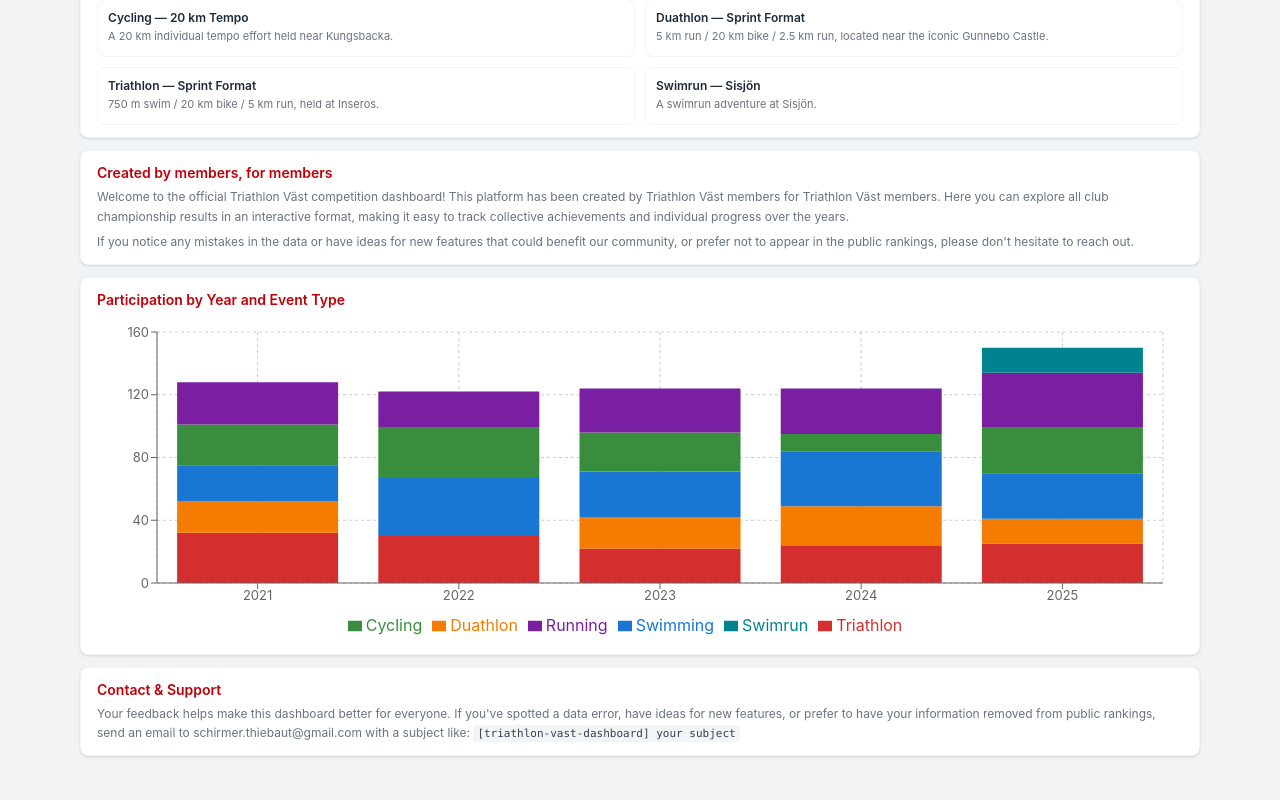
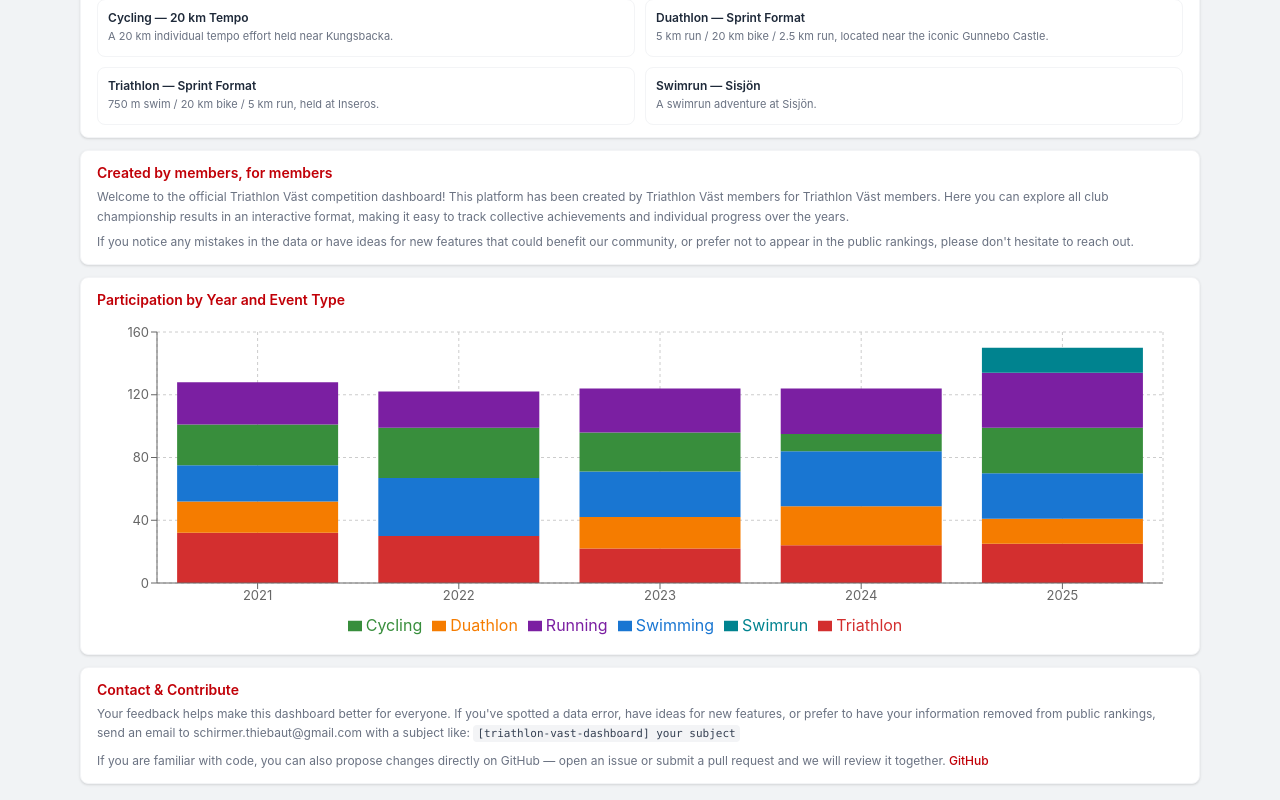
Before and after one commit to Thiebauts/triathlon-vast-dashboard, a Next.js app: page / in a window 1280 px wide. Shown: the part 358-1158 px from the top of the page. Before the commit the page ends 1130 px from the top, so only its background shows below. Built offline with nearby package versions, Linux system fonts and the light colour scheme.

Commit message:
feat(ui): add contributing section to dashboard and readme

```diff
--- a/src/components/tabs/OverviewTab.tsx
+++ b/src/components/tabs/OverviewTab.tsx
@@ -91,7 +91,7 @@ export function OverviewTab({ participationByYear, lang }: Props) {
         <ParticipationChart data={participationByYear} lang={lang} />
       </div>
 
-      {/* Contact */}
+      {/* Contact & Contribute */}
       <div className="bg-white rounded-lg shadow-sm border border-gray-100 px-4 py-3">
         <h2 className="text-sm font-semibold text-red-700 mb-1">{t('contact_title', lang)}</h2>
         <p className="text-xs text-gray-500 leading-relaxed">
@@ -100,6 +100,17 @@ export function OverviewTab({ participationByYear, lang }: Props) {
             [triathlon-vast-dashboard] {t('contact_subject_placeholder', lang)}
           </code>
         </p>
+        <p className="text-xs text-gray-500 leading-relaxed mt-2">
+          {t('contribute_text', lang)}{' '}
+          <a
+            href="https://github.com/Thiebauts/triathlon-vast-dashboard"
+            target="_blank"
+            rel="noopener noreferrer"
+            className="text-red-700 hover:underline font-medium"
+          >
+            GitHub
+          </a>
+        </p>
       </div>
     </div>
   )
--- a/src/lib/translations.ts
+++ b/src/lib/translations.ts
@@ -49,12 +49,16 @@ const TRANSLATIONS: Record<string, { en: string; sv: string }> = {
     sv: 'Sektionen Idrottarprofiler ger en personlig vy över varje medlems tävlingsresa: prestationshistorik, framsteg över tid och hur individuella resultat bidrar till klubbrankingen.',
   },
 
-  contact_title:        { en: 'Contact & Support', sv: 'Kontakt & Support' },
+  contact_title:        { en: 'Contact & Contribute', sv: 'Kontakt & Bidra' },
   contact_text:         {
     en: "Your feedback helps make this dashboard better for everyone. If you've spotted a data error, have ideas for new features, or prefer to have your information removed from public rankings, send an email to schirmer.thiebaut@gmail.com with a subject like:",
     sv: 'Din feedback hjälper till att göra denna dashboard bättre för alla. Om du har hittat ett datafel, har idéer för nya funktioner, eller föredrar att få din information borttagen från offentliga rankingar, skicka ett mail till schirmer.thiebaut@gmail.com med ett ämne som:',
   },
   contact_subject_placeholder: { en: 'your subject', sv: 'ditt ämne' },
+  contribute_text:      {
+    en: 'If you are familiar with code, you can also propose changes directly on GitHub — open an issue or submit a pull request and we will review it together.',
+    sv: 'Om du är bekant med kod kan du även föreslå ändringar direkt på GitHub — öppna ett ärende eller skicka en pull request så granskar vi det tillsammans.',
+  },
 
   competition_statistics:  { en: 'Competition Statistics', sv: 'Tävlingsstatistik' },
   participation_by_year:   { en: 'Participation by Year and Event Type', sv: 'Deltagande per År och Tävlingstyp' },
```
Also changed, not shown: 1 other file (tests, documents, lock files or other folders).
